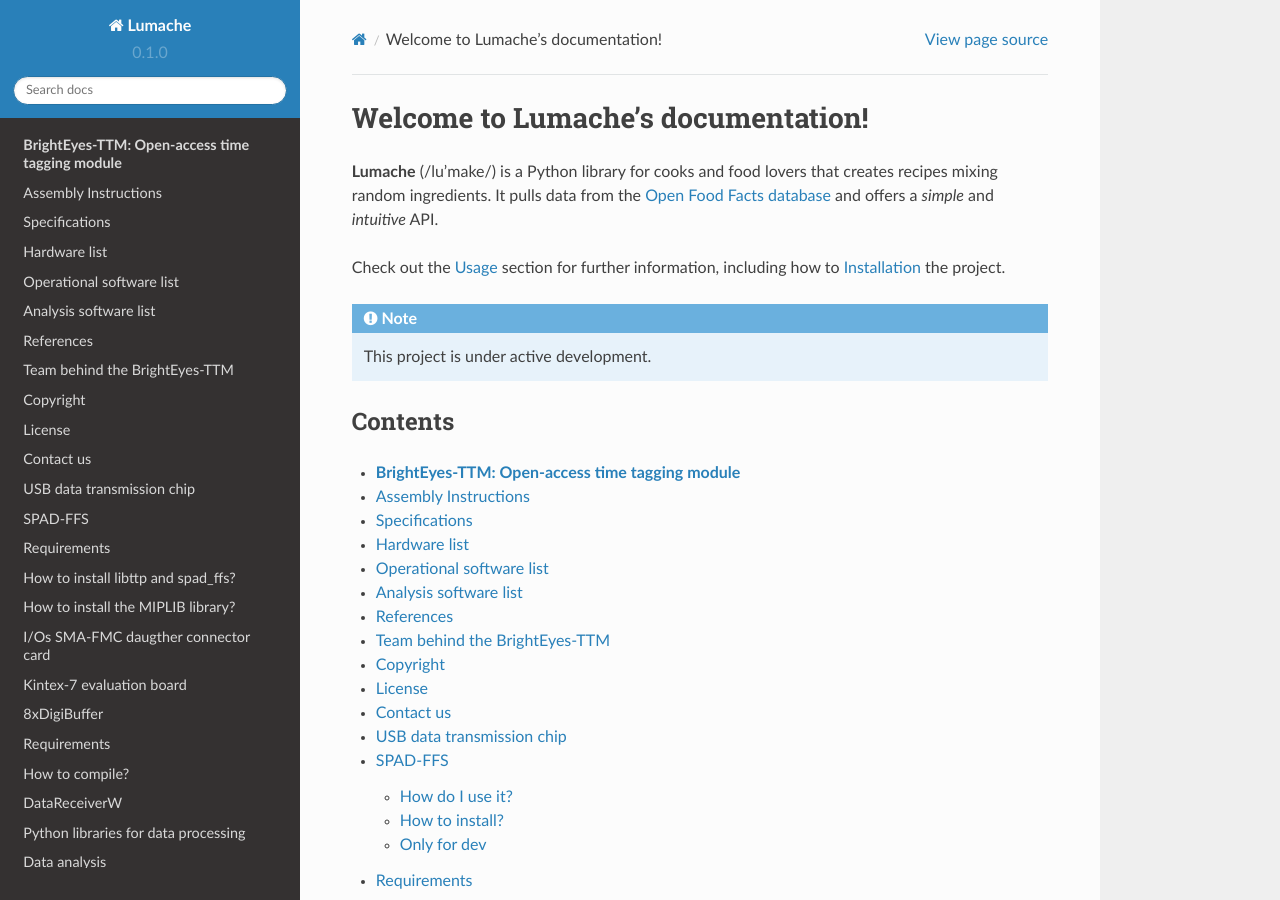
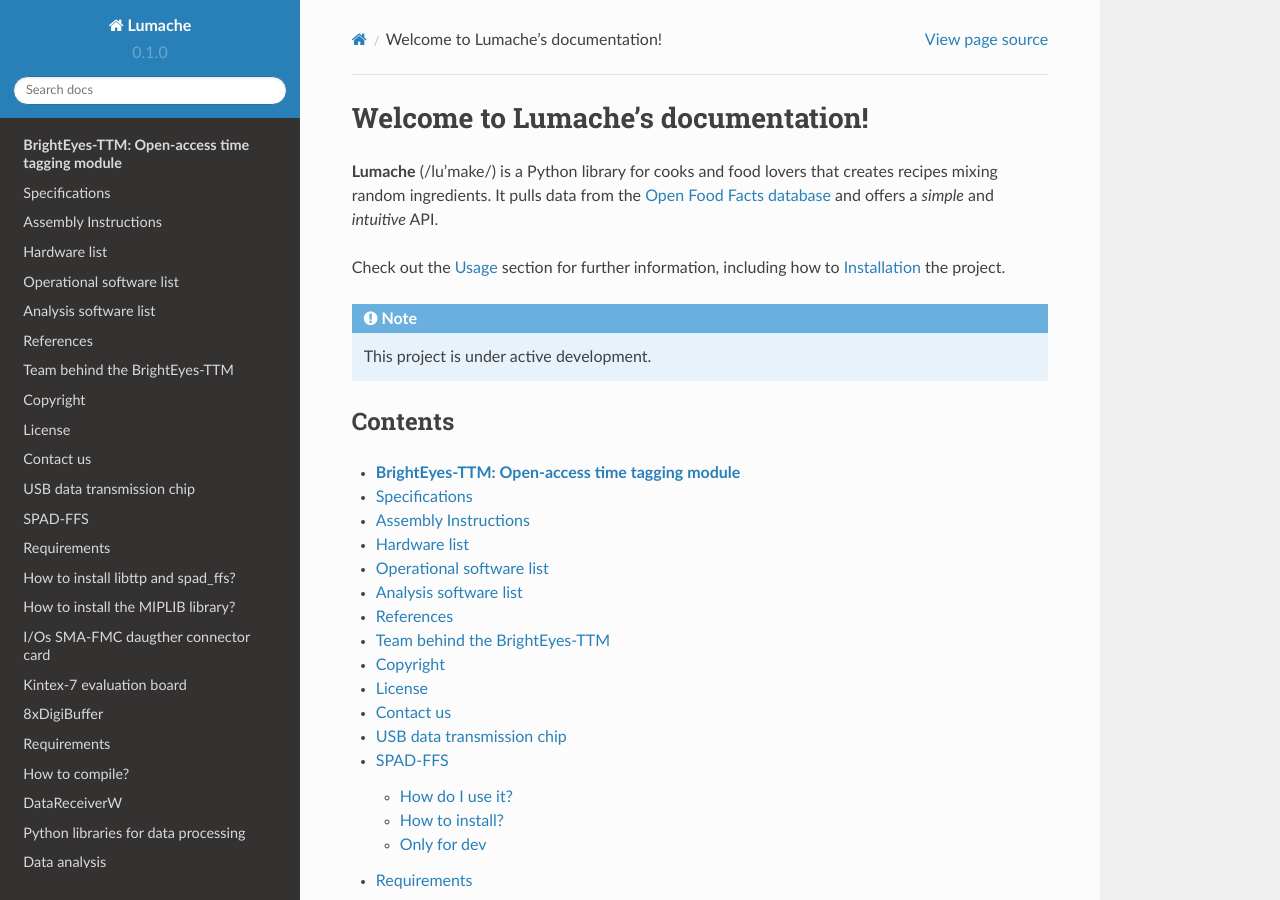
Before and after one commit to mattia-donato/BrightEyes-TTM-docs, a Sphinx documentation site: the page built from docs/source/index.rst, in a window 1280 px wide and 900 px high. Built offline with Sphinx 7.4.7 and the Read the Docs theme 2.0.0, drawn with Linux system fonts in a browser that asks for light colours.

```diff
--- a/docs/source/index.rst
+++ b/docs/source/index.rst
@@ -19,8 +19,9 @@ Contents
 .. toctree::
    BrightEyes
 
+   specifications
    assembly
-   specifications
+
    hardware
    software
    credits
```
